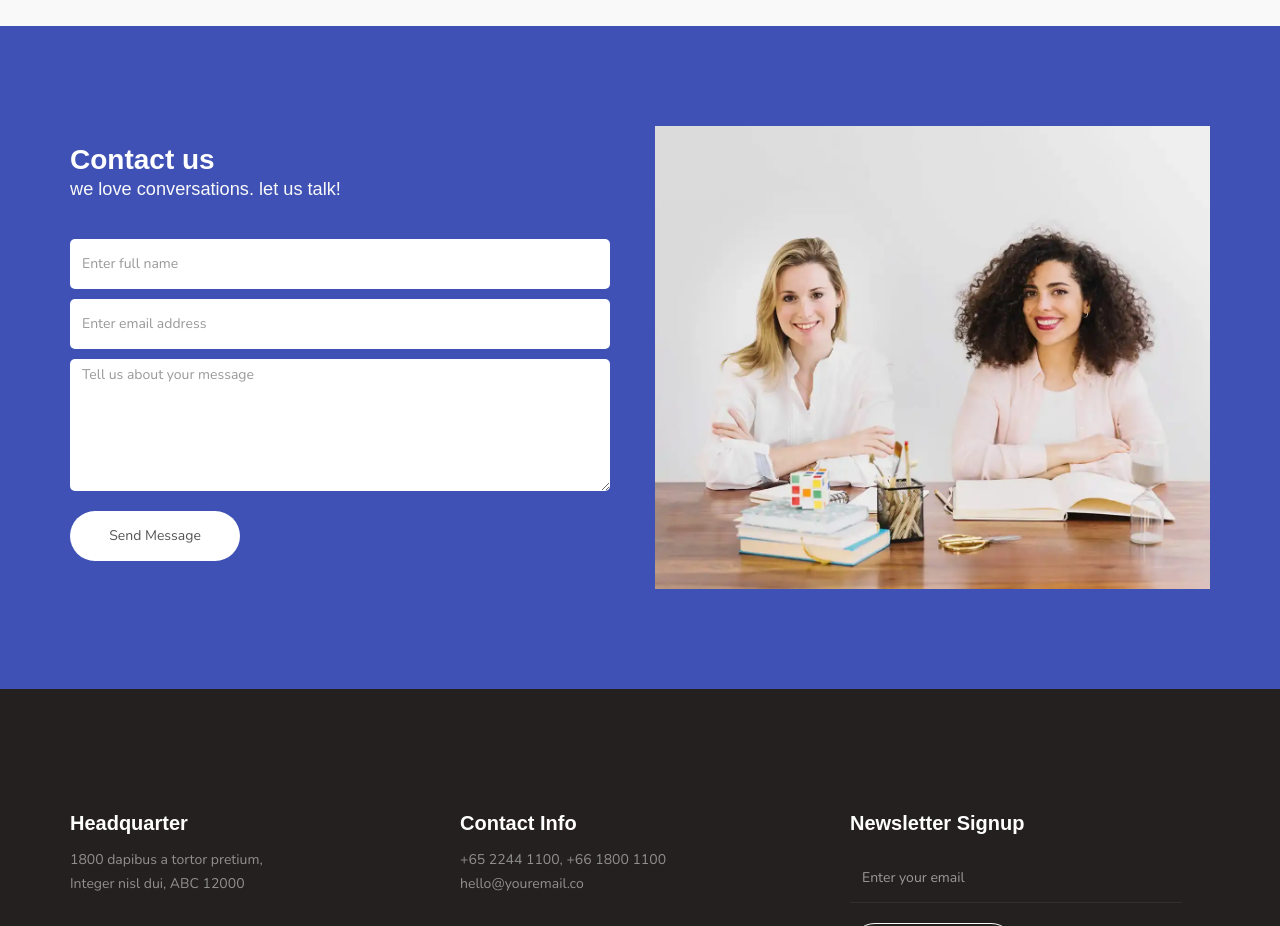
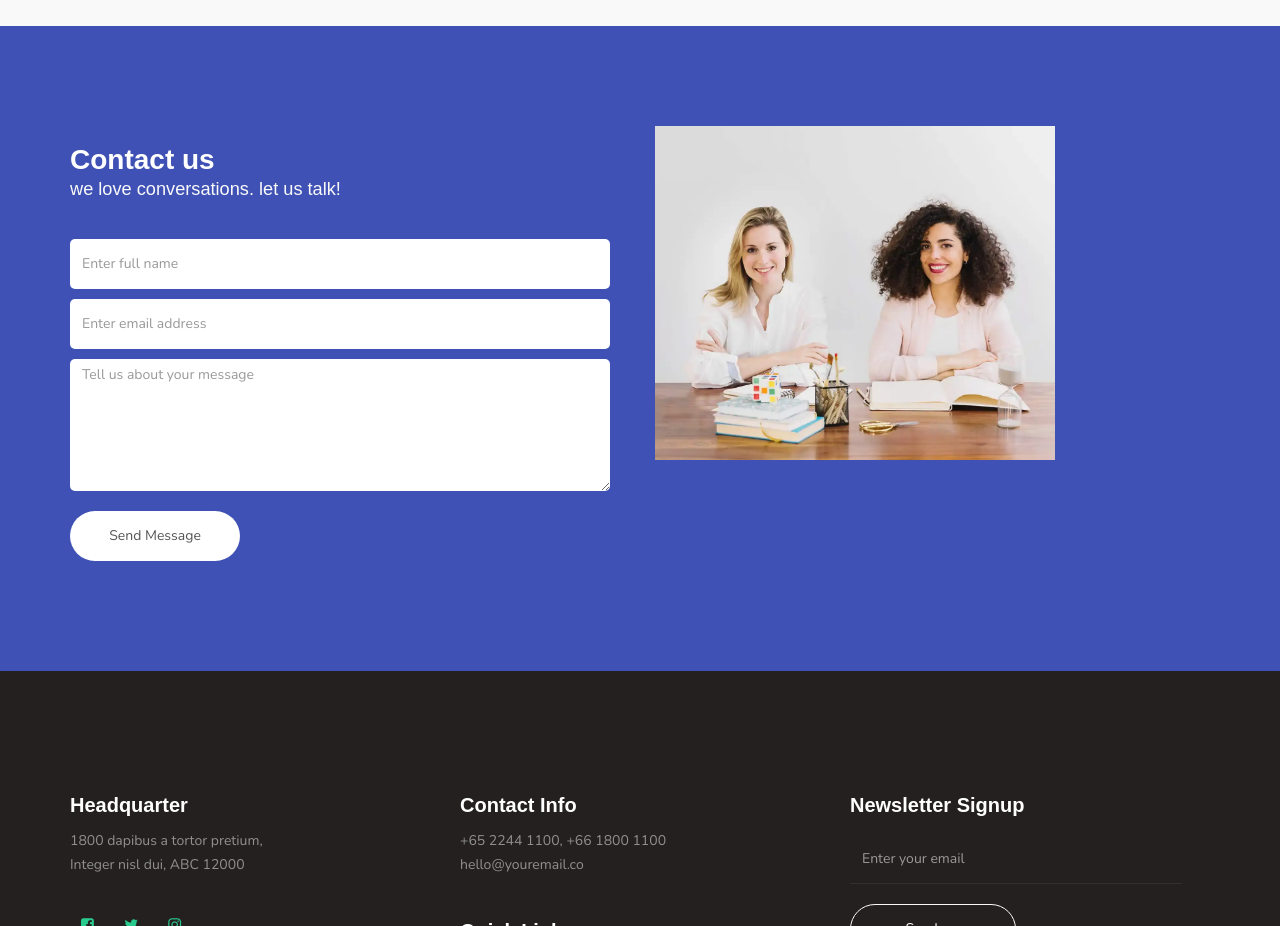
Before and after one commit to pseudocode21/CA2CAP785, a plain HTML site: page index.html in a window 1280 px wide. Shown: the part 4160-5086 px from the top of the page. Drawn offline with nearby package versions, Linux system fonts and the light colour scheme; a web font is replaced by a local one.

Commit message:
Update index.html

```diff
--- a/index.html
+++ b/index.html
@@ -588,7 +588,12 @@ https://templatemo.com/tm-516-known
 
                     <div class="col-md-6 col-sm-12">
                          <div class="contact-image">
-                              <img src="imgnew/contact-image.webp" class="img-responsive" alt="S loading="lazy"miling Two Girls">
+                              <img src="imgnew/contact-image.webp"
+                              class="img-responsive"
+                              alt="Smiling two girls"
+                              loading="lazy"
+                              width="400" height="300">
+
                          </div>
                     </div>
 
```
